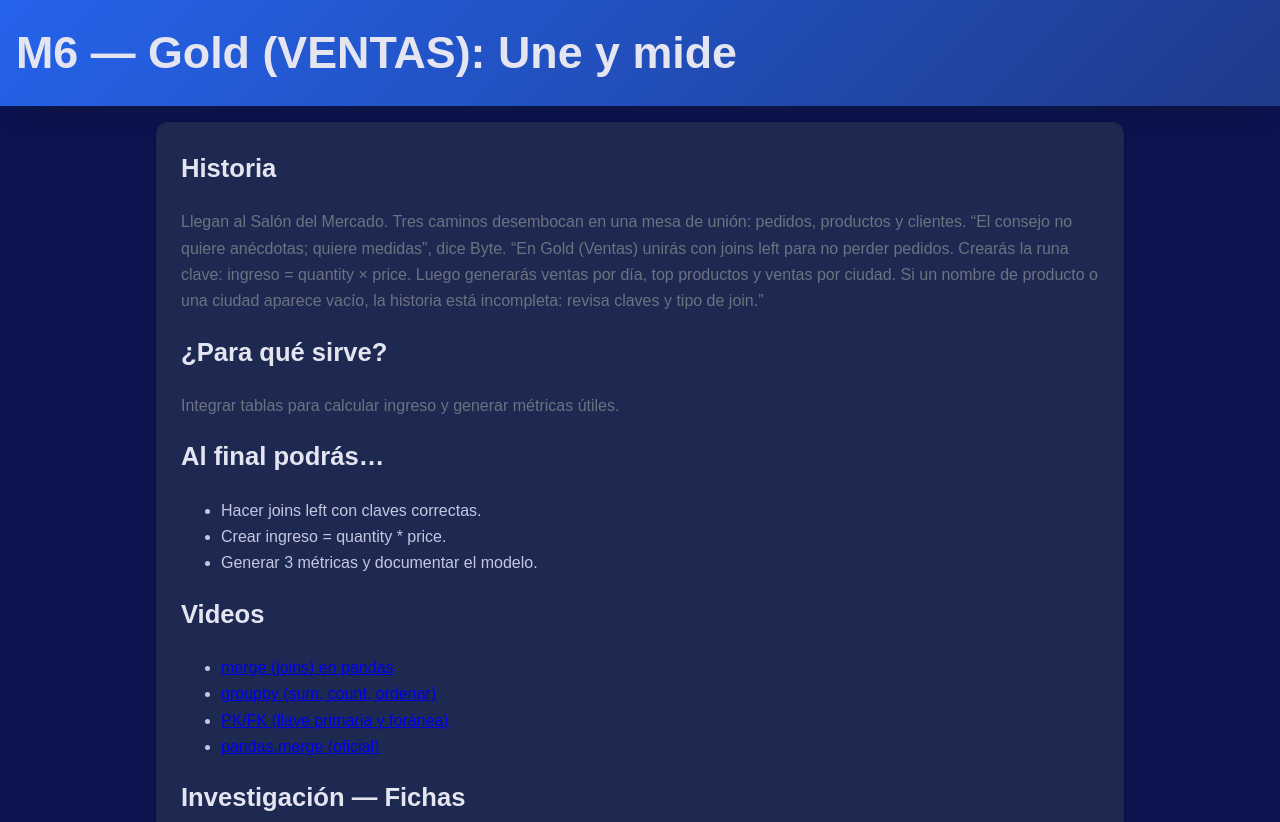
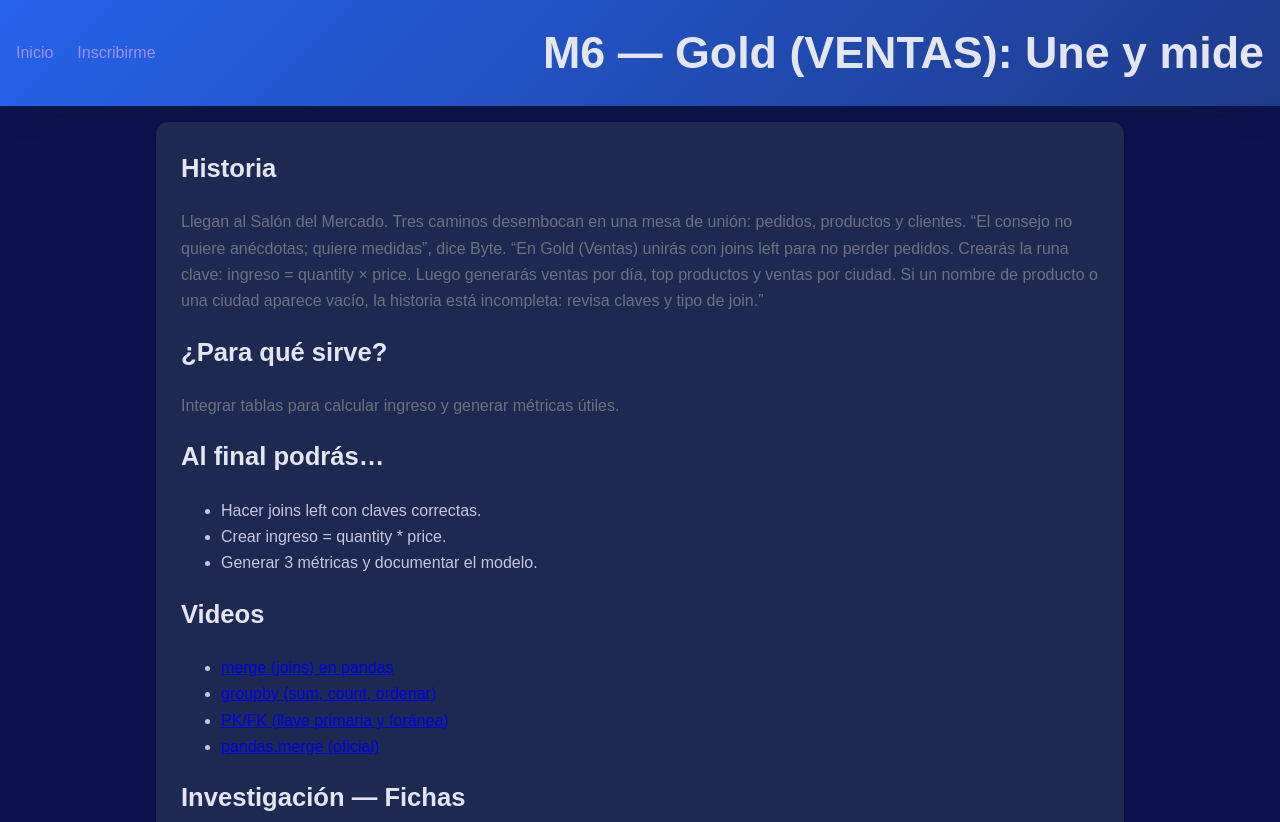
Before and after one commit to dalarcon80/PortalKids, a plain HTML site: page frontend/m6v.html in a window 1280 px wide. Shown: the top 822 px of the page. Drawn offline with Linux system fonts and the light colour scheme.

Commit message:
Update m6v.html

```diff
--- a/frontend/m6v.html
+++ b/frontend/m6v.html
@@ -8,9 +8,13 @@
      <link rel="stylesheet" href="assets/css/style-dark.css">
 </head>
 <body>
-  <header>
-    <h1>M6 — Gold (VENTAS): Une y mide</h1>
-  </header>
+<header>
+  <nav>
+    <a href="index.html">Inicio</a>
+    <a href="m1.html">Inscribirme</a>
+  </nav>
+  <h1>M6 — Gold (VENTAS): Une y mide</h1>
+</header>
   <main>
     <section class="mission">
       <h2>Historia</h2>
```
